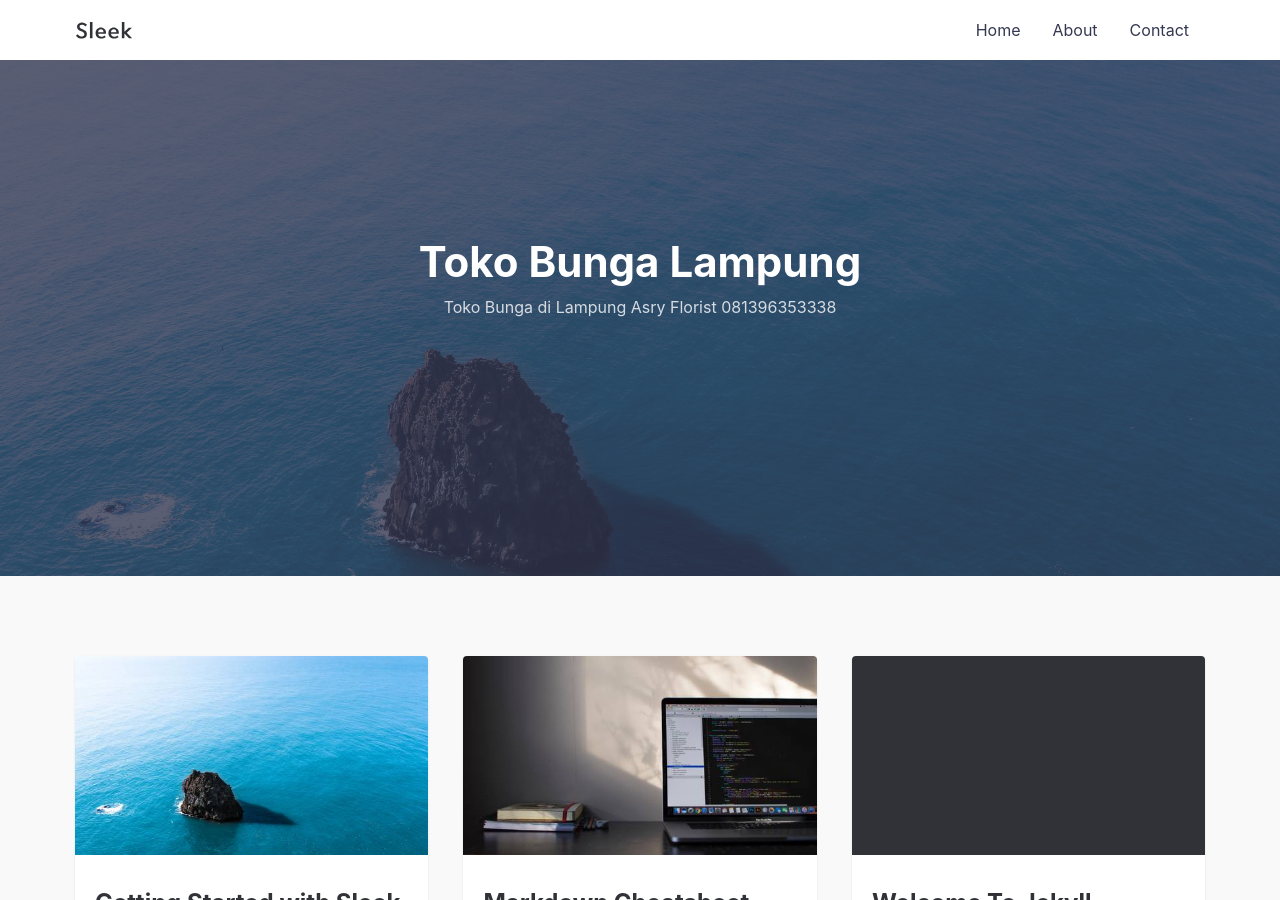
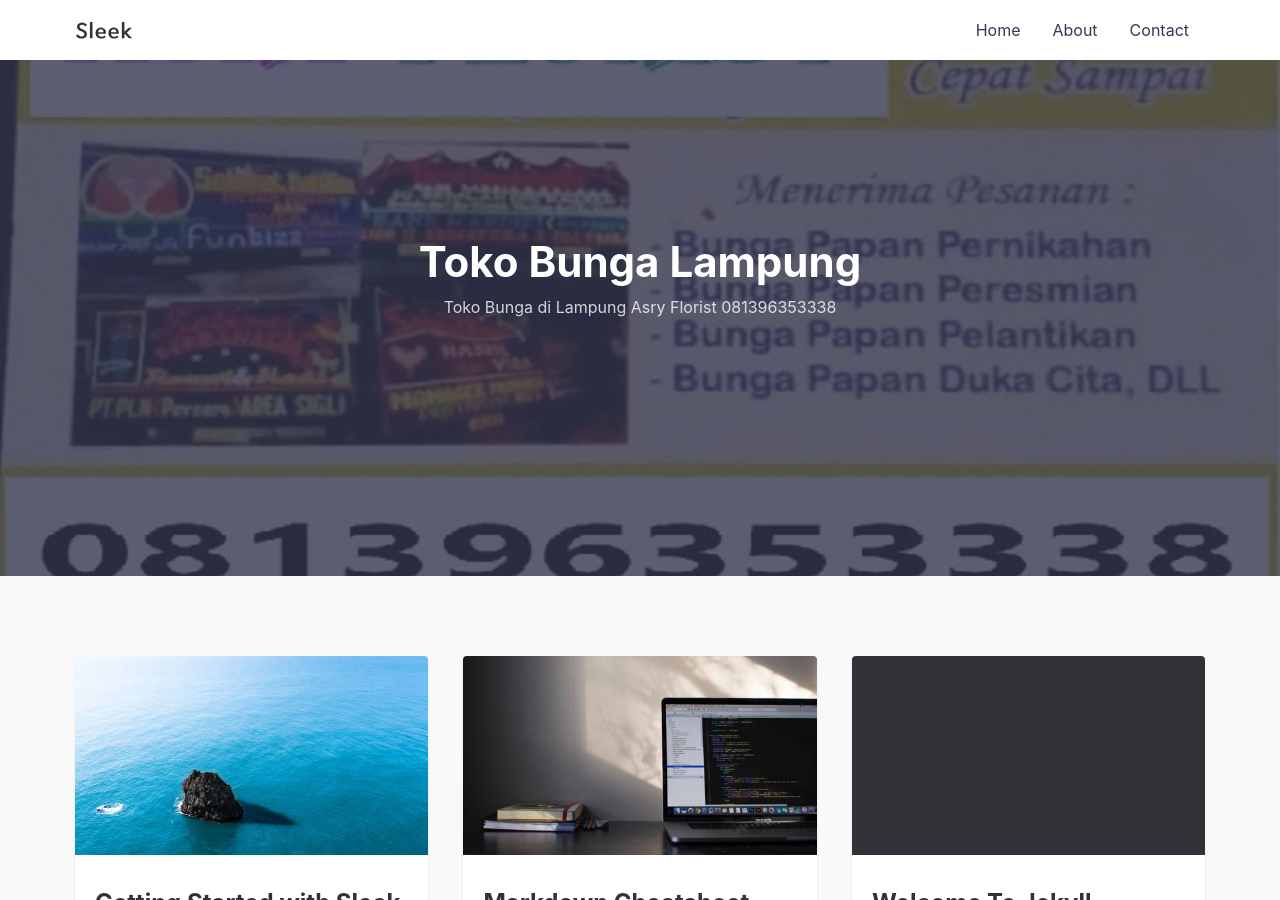
Before and after one commit to tokobungadilampung/tokobungadilampung.github.io, a Jekyll site: the page built from index.md, in a window 1280 px wide and 900 px high. Built offline with Jekyll 4.4.1, drawn with Linux system fonts in a browser that asks for light colours; our own code applies the rules of GitHub Pages for plain Markdown files.

Commit message:
Update default.html

```diff
--- a/_layouts/default.html
+++ b/_layouts/default.html
@@ -18,7 +18,7 @@
 
     {% include header.html %}
 
-    <div class="hero lazyload" data-bg="{{site.url}}/assets/img/posts/sleek_lg.jpg">
+    <div class="hero lazyload" data-bg="{{site.url}}/assets/img/posts/tokobungalampung.jpg">
       <div class="hero__wrap">
         <h1 class="hero__title">Toko Bunga Lampung</h1>
         <p class="hero__meta">Toko Bunga di Lampung Asry Florist 081396353338</p>
```
